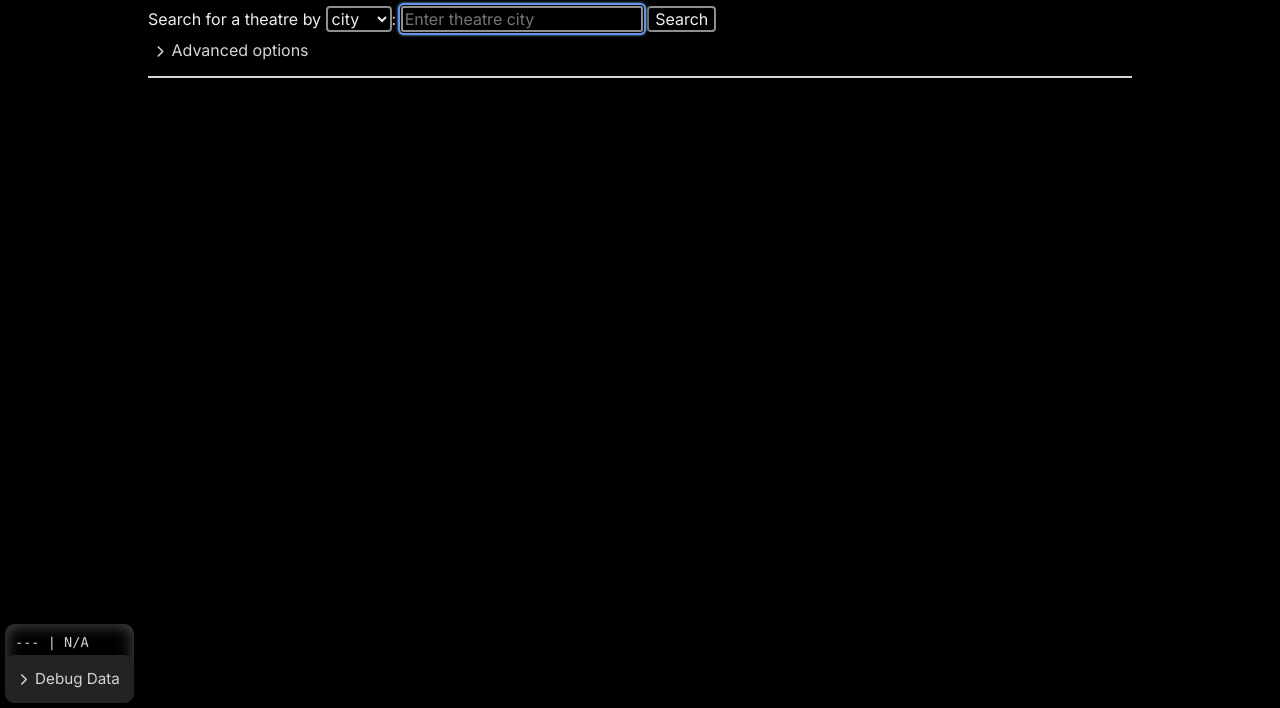
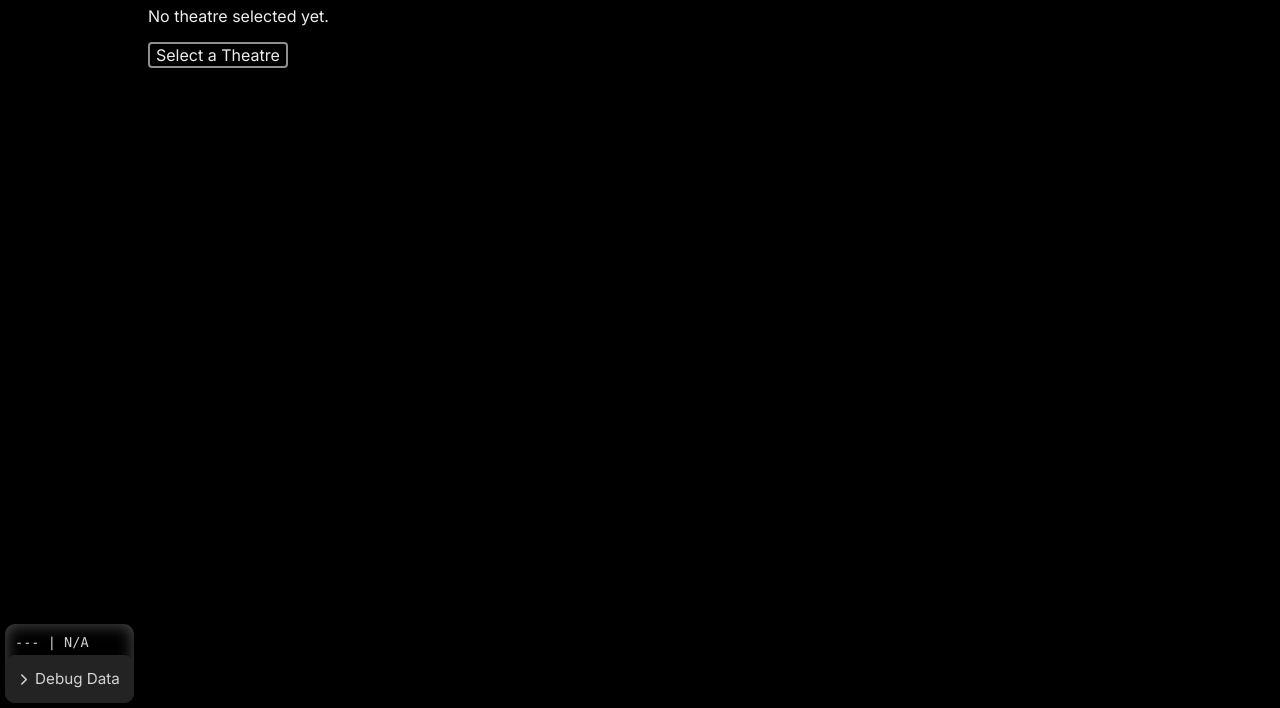
Before and after one commit to D-Pod-dev/AMC-calendar, a plain HTML site: page frontend/index.html in a window 1280 px wide. Shown: the part 92-800 px from the top of the page. Drawn offline with nearby package versions, Linux system fonts and the light colour scheme.

Commit message:
added selected theatre indicator, somewhat broken

```diff
--- a/frontend/index.html
+++ b/frontend/index.html
@@ -11,7 +11,12 @@
 <body>
     <main>
         <h1>AMC Calendar</h1>
-        <div id="theatre-lookup">
+        <div id="selected-theatre-status">
+            <p id="selected-theatre-message"></p>
+            <button onclick="document.getElementById('theatre-lookup').hidden = false;">Select a Theatre</button>
+        </div>
+
+        <section id="theatre-lookup" hidden>
             <label for="query-input">Search for a theatre by
                 <select name="search-by" id="search-by-input" onchange="document.getElementById('query-input').placeholder=`Enter theatre ${document.getElementById('search-by-input').value}`">
                     <option value="city">city</option>
@@ -27,7 +32,7 @@
             </details>
             <hr>
             <section id="theatre-results"></section>
-        </div>
+        </section>
     </main>
 
     <aside id="infobar" hidden>
@@ -50,7 +55,7 @@
 
         <template id="theatre-info-template">
             <p><b>Address:</b> <span id="address"></span></p>
-            <button id="select-theatre-button">Select Theatre</button>
+            <button id="select-theatre-button">Select This Theatre</button>
             <!-- <details>
                 <summary>Scrollable Content</summary>
                 <p>Lorem ipsum dolor sit amet, consectetur adipiscing elit. Ut dictum, leo vitae lacinia fringilla, mauris ligula suscipit risus, eget maximus sapien sapien egestas risus. In rutrum nisl eget ipsum interdum, eget hendrerit neque porta. Praesent rhoncus magna non odio interdum, at vulputate nisi finibus. Ut rutrum aliquet sollicitudin. Nunc id urna ut nisl tristique porta. Sed consequat lectus metus, ultricies ultrices ipsum blandit vel. Praesent luctus consequat lectus, mollis tempor massa ullamcorper vitae. Mauris in dapibus urna. In accumsan pellentesque libero, ut elementum sem pretium eu. Nulla quis orci commodo, blandit metus eget, ultrices quam. Nunc sodales quam vitae lacus tristique, sit amet hendrerit erat tincidunt. Mauris lobortis, velit non malesuada ultricies, risus nulla ultricies quam, at egestas nulla turpis vitae metus. Duis a pharetra augue. Aliquam ultricies mauris tellus, ac volutpat erat ornare a. Praesent scelerisque bibendum ipsum ac tincidunt. Morbi gravida commodo efficitur. Sed sagittis ante eu justo ullamcorper euismod. Aenean bibendum sit amet leo vitae luctus. Integer gravida, enim quis dapibus tempus, elit orci ornare odio, sit amet convallis quam orci et nisl. Phasellus pellentesque urna in hendrerit molestie.</p>
--- a/frontend/js/main.js
+++ b/frontend/js/main.js
@@ -1,4 +1,4 @@
-import { lookupTheatres, populateTheatreSidebar } from './theatreLookup.js';
+import { lookupTheatres, populateTheatreSidebar, updateSelectedTheatreDisplay } from './theatreLookup.js';
 import { Resizable } from './utils/resizable.js';
 import { displayStatus, displayDebugData } from './utils/dataDisplay.js';
 
@@ -38,3 +38,5 @@ dropdown.addEventListener('toggle', () => {
 });
 
 document.querySelector('main').style.paddingBottom = `${panelDimensions.height}px`
+
+updateSelectedTheatreDisplay();
--- a/frontend/js/theatreLookup.js
+++ b/frontend/js/theatreLookup.js
@@ -15,6 +15,15 @@ export function resetTheatreSearchButton() {
     searchButton.disabled = false;
     searchButton.textContent = defaultTheatreSearchButtonText;
 }
+
+export function updateSelectedTheatreDisplay() {
+    const selectedTheatre = JSON.parse(localStorage.getItem('selectedTheatre'));
+
+    document.getElementById('selected-theatre-message').innerHTML =
+        (selectedTheatre !== null) ?
+        `<b>Theatre:</b> ${selectedTheatre.title}`
+        : 'No theatre selected yet.';
+};
 
 export async function populateTheatreSidebar(theatreId) {
     const theatreSidebar = document.getElementById('infobar');
@@ -34,9 +43,11 @@ export async function populateTheatreSidebar(theatreId) {
 
     const address = `${theatre.addressLine1}, ${capitalCase(theatre.city)}, ${theatre.state}`;
     dataTemplate.querySelector('#address').textContent = address;
+
     dataTemplate.querySelector('#select-theatre-button').onclick = () => {
         localStorage.setItem("selectedTheatre", JSON.stringify(theatre));
         console.log(JSON.parse(localStorage.getItem('selectedTheatre')).title);
+        updateSelectedTheatreDisplay();
     };
 
     dataContainer.append(dataTemplate);
```
